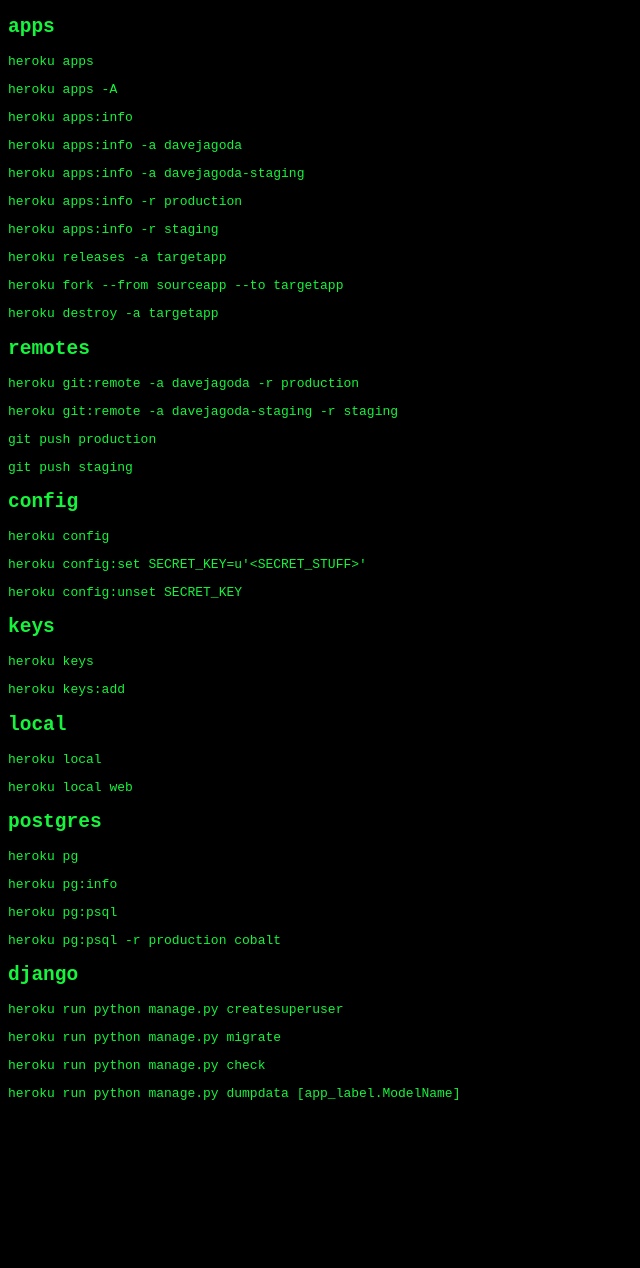
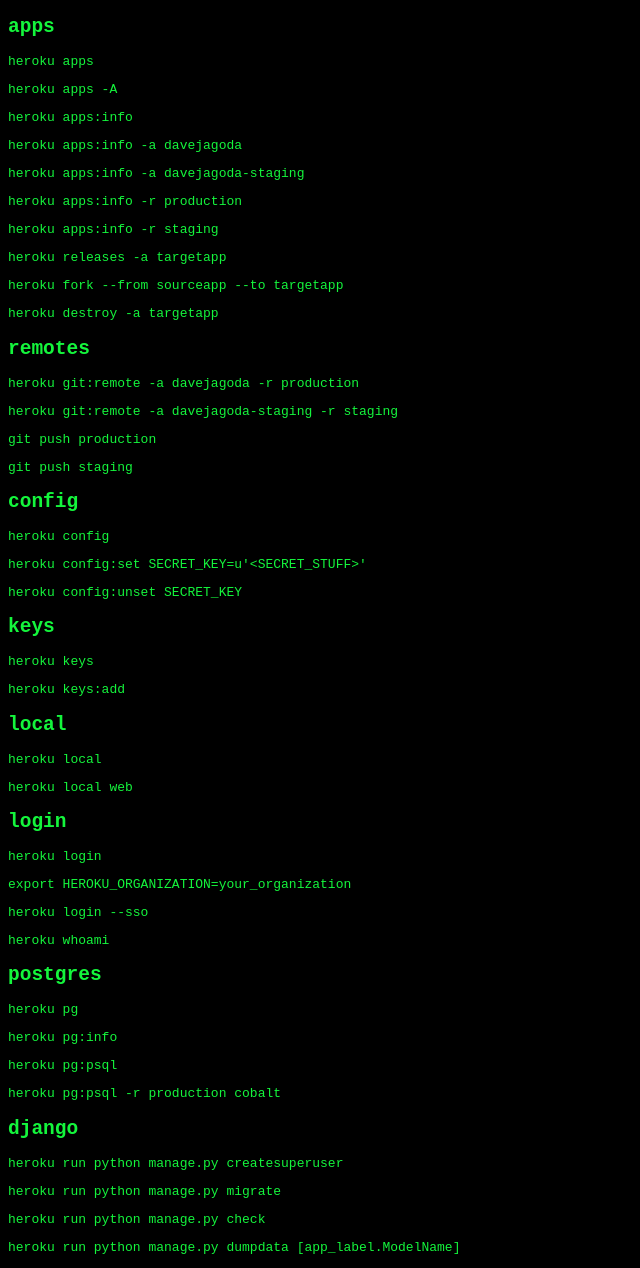
Before and after one commit to davejagoda/davejagoda.github.io, a Jekyll site: the page built from useful/useful_heroku_commands.md, in a window 1280 px wide. Shown: the whole page, without its empty margins (0-640 px from the left). Built offline with Jekyll 4.4.1, drawn with Linux system fonts in a browser that asks for light colours; before the commit the page ends 1114 px from its top, so only the background shows below that.

Commit message:
Add some heroku login commands

```diff
--- a/useful/useful_heroku_commands.md
+++ b/useful/useful_heroku_commands.md
@@ -60,6 +60,17 @@
 
 `heroku local web`
 
+login
+-----
+
+`heroku login`
+
+`export HEROKU_ORGANIZATION=your_organization`
+
+`heroku login --sso`
+
+`heroku whoami`
+
 postgres
 --------
 
```
